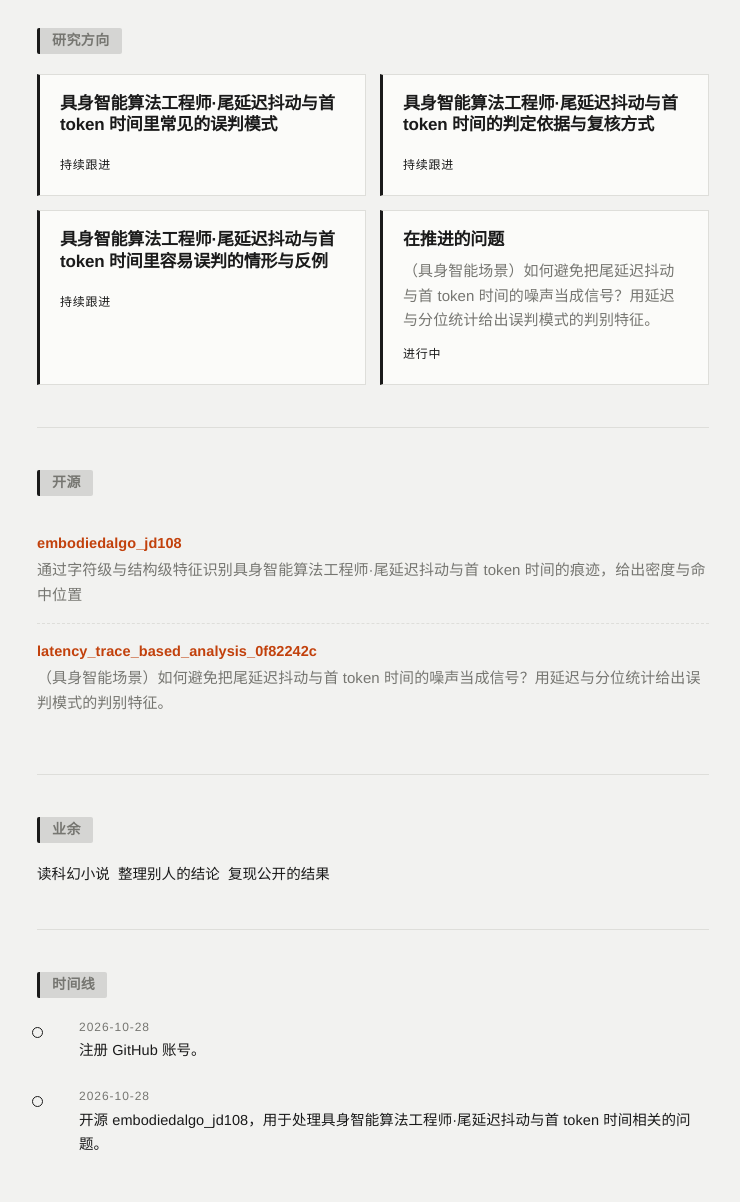
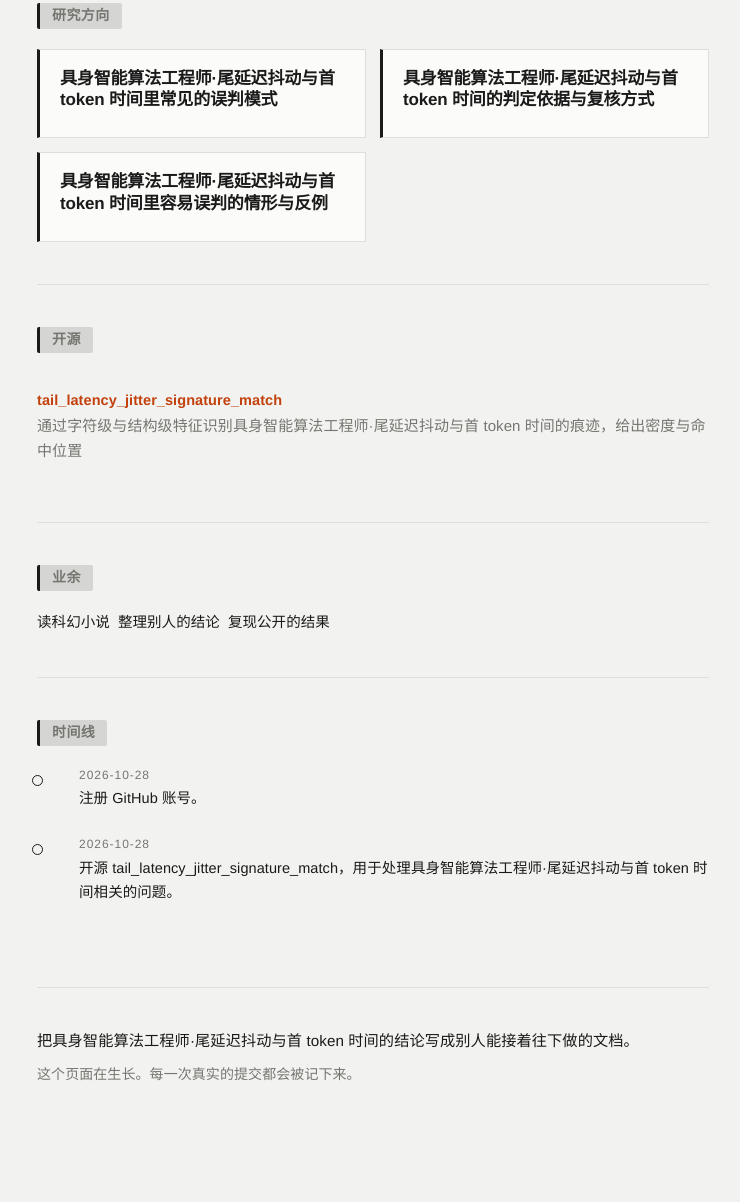
Before and after one commit to aharbarao/aharbarao.github.io, a plain HTML site: page index.html in a window 1280 px wide. Shown: the part 652-1854 px from the top of the page, without its empty margins (267-1007 px from the left). Drawn offline with Linux system fonts and the light colour scheme.

Commit message:
chore: 同步仓库改名后的链接

```diff
--- a/index.html
+++ b/index.html
@@ -76,7 +76,7 @@
 
 <section class="about" id="about">
   <h2>关于</h2>
-  <p>具身智能算法工程师·尾延迟抖动与首 token 时间这件事，值得有人把它讲明白。 当前以硕士阶段研究角色的方式推进项目。</p>
+  <p>具身智能算法工程师·尾延迟抖动与首 token 时间这件事，值得有人把它讲明白。</p>
   <ul class="traits">
     <li>先确认输入长什么样，再动手。</li>
     <li>工具要有明确的失败路径，不能只是返回空。</li>
@@ -89,20 +89,12 @@
   <div class="grid two">
     <article class="card">
       <h3>具身智能算法工程师·尾延迟抖动与首 token 时间里常见的误判模式</h3>
-      <span class="status">持续跟进</span>
     </article>
     <article class="card">
       <h3>具身智能算法工程师·尾延迟抖动与首 token 时间的判定依据与复核方式</h3>
-      <span class="status">持续跟进</span>
     </article>
     <article class="card">
       <h3>具身智能算法工程师·尾延迟抖动与首 token 时间里容易误判的情形与反例</h3>
-      <span class="status">持续跟进</span>
-    </article>
-    <article class="card">
-      <h3>在推进的问题</h3>
-      <p>（具身智能场景）如何避免把尾延迟抖动与首 token 时间的噪声当成信号？用延迟与分位统计给出误判模式的判别特征。</p>
-      <span class="status">进行中</span>
     </article>
   </div>
 </section>
@@ -110,11 +102,8 @@
 <section id="work">
   <h2>开源</h2>
   <ul class="repos">
-    <li><div class="name"><a href="https://github.com/aharbarao/embodiedalgo_jd108" rel="noopener">embodiedalgo_jd108</a></div>
+    <li><div class="name"><a href="https://github.com/aharbarao/tail_latency_jitter_signature_match" rel="noopener">tail_latency_jitter_signature_match</a></div>
       <div class="desc">通过字符级与结构级特征识别具身智能算法工程师·尾延迟抖动与首 token 时间的痕迹，给出密度与命中位置</div>
-    </li>
-    <li><div class="name"><a href="https://github.com/aharbarao/latency_trace_based_analysis_0f82242c" rel="noopener">latency_trace_based_analysis_0f82242c</a></div>
-      <div class="desc">（具身智能场景）如何避免把尾延迟抖动与首 token 时间的噪声当成信号？用延迟与分位统计给出误判模式的判别特征。</div>
     </li>
   </ul>
 </section>
@@ -137,7 +126,7 @@
     </li>
     <li>
       <span class="when">2026-10-28</span>
-      开源 embodiedalgo_jd108，用于处理具身智能算法工程师·尾延迟抖动与首 token 时间相关的问题。
+      开源 tail_latency_jitter_signature_match，用于处理具身智能算法工程师·尾延迟抖动与首 token 时间相关的问题。
     </li>
   </ol>
 </section>
```
